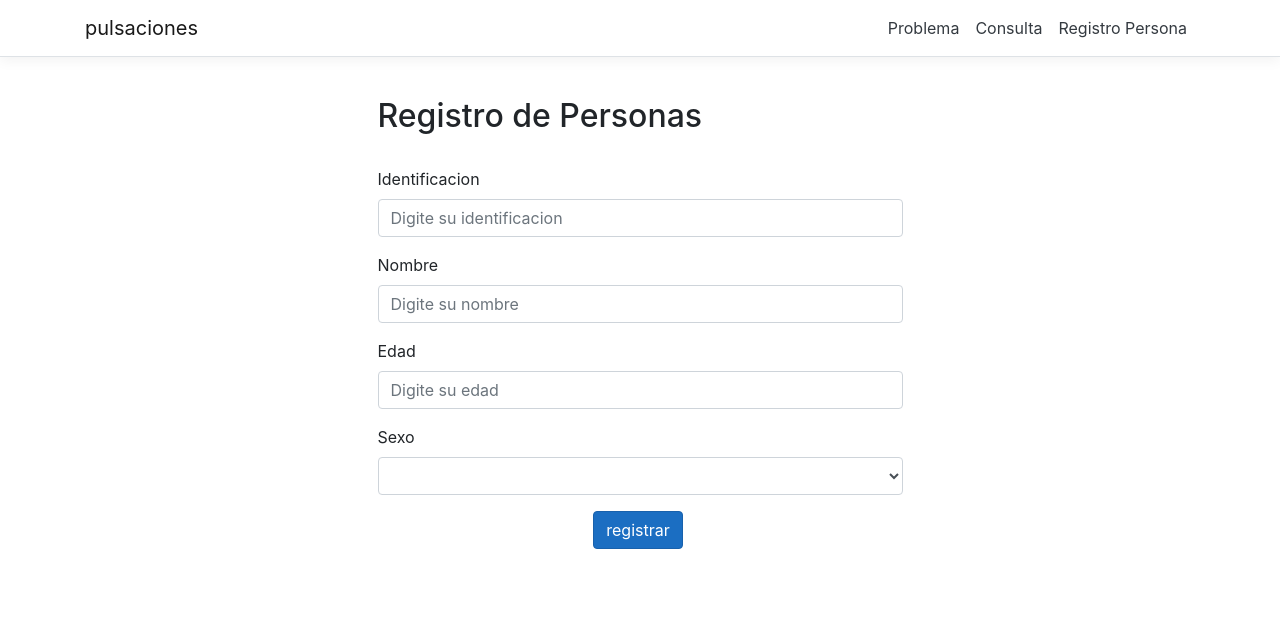
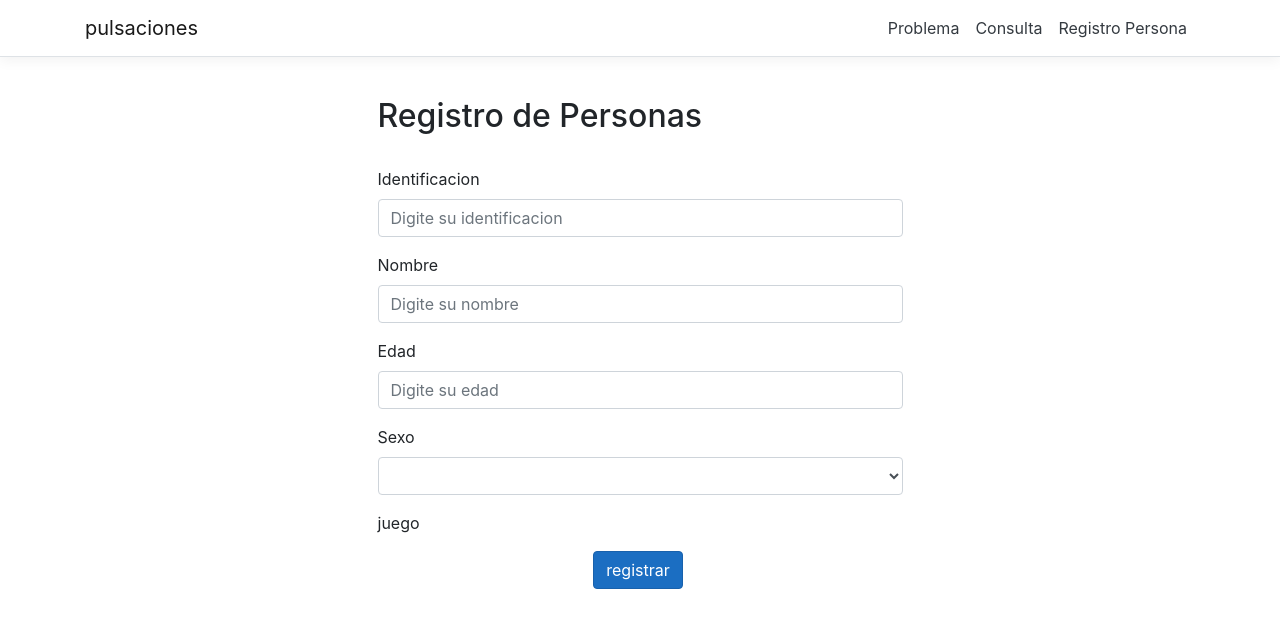
Before and after one commit to javier-camilo/PulsacionesHTTP, an Angular app in the folder pulsaciones/ClientApp/: page /personaRegistro in a window 1280 px wide. Shown: the top 628 px of the page. Built offline with nearby package versions, Linux system fonts and the light colour scheme.

Commit message:
nuevohuj

```diff
--- a/pulsaciones/ClientApp/src/app/pulsacion/persona-registro/persona-registro.component.html
+++ b/pulsaciones/ClientApp/src/app/pulsacion/persona-registro/persona-registro.component.html
@@ -39,6 +39,10 @@
                     </select>
                   </div>
 
+                  <div>
+                      <p>juego</p>
+                  </div>
+
 
                 <div class="text-center">
                     <button class="btn btn-primary mr-1"(click)="add(formulario)">registrar</button>
```
